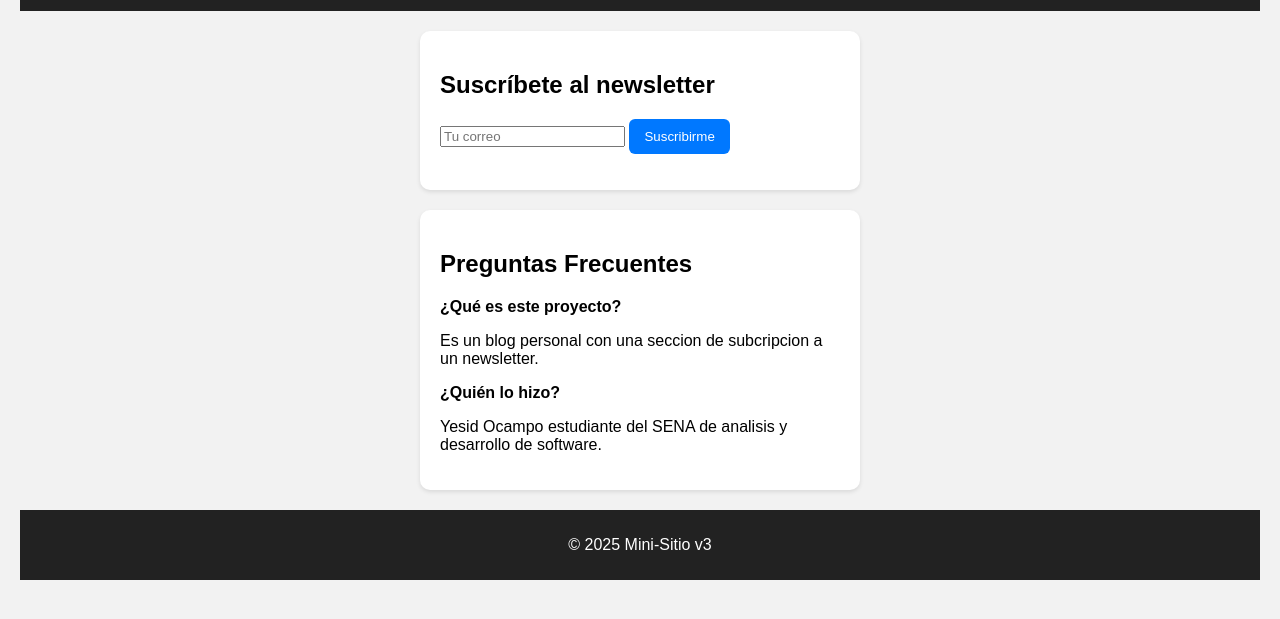
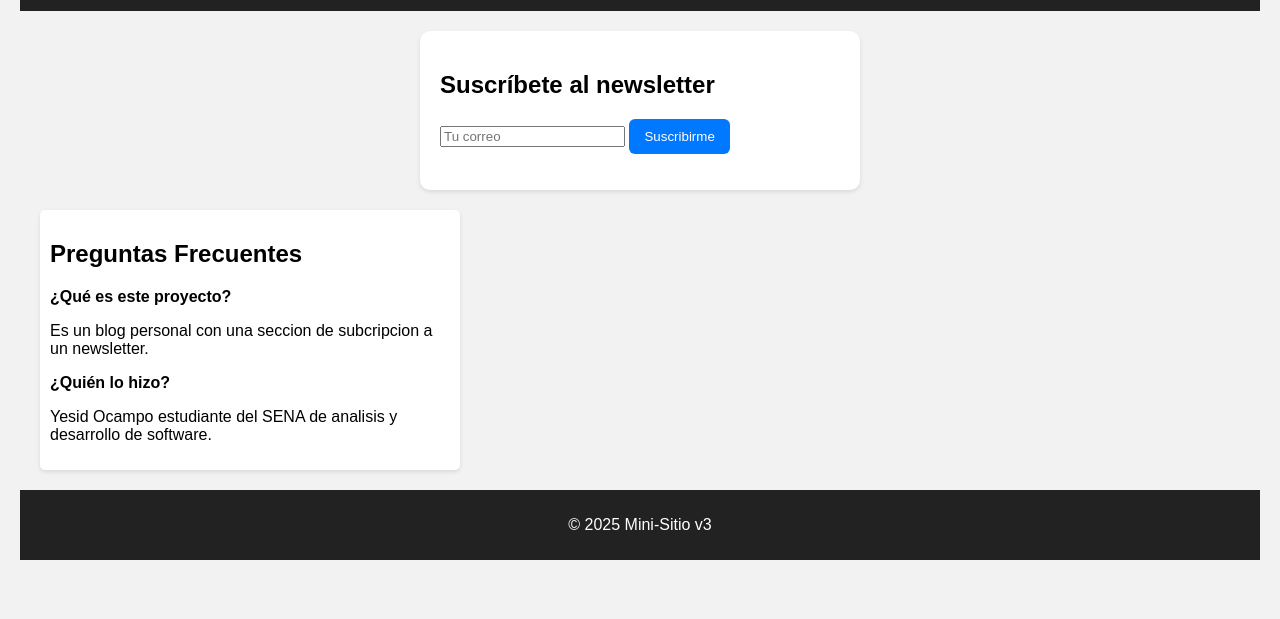
Before and after one commit to yesidco2/Mini-Sitio-v3, a plain HTML site: page index.html in a window 1280 px wide. Shown: the part 109-728 px from the top of the page. Drawn offline with Linux system fonts and the light colour scheme.

Commit message:
style: Se agrega un estilo basico a la seccion de preguntas frecuentes

```diff
--- a/styles.css
+++ b/styles.css
@@ -33,3 +33,10 @@ button {
 button:hover {
   background: #005fcc;
 }
+
+#preg_frecuentes {
+  padding: 10px;
+  background: #ffffff;
+  margin: 20px;
+  border-radius: 5px;
+}
```
